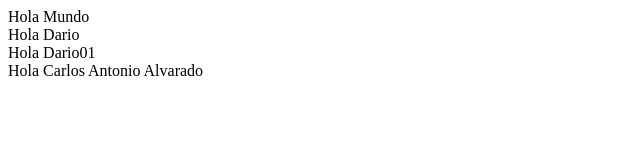
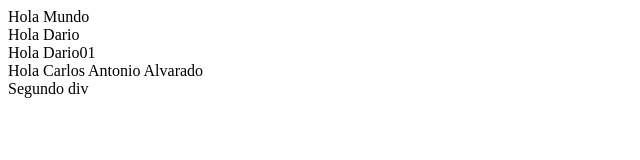
Before and after one commit to MiguelCh24/GitTest, a plain HTML site: page index.html in a window 1280 px wide. Shown: the whole page, without its empty margins (0-640 px from the left). Drawn offline with Linux system fonts and the light colour scheme.

Commit message:
Creacion div con otro user y sin saludo

```diff
--- a/index.html
+++ b/index.html
@@ -11,6 +11,8 @@
     <div>Hola Dario</div>
     <div>Hola Dario01</div>
     <div>Hola Carlos Antonio Alvarado</div>
+    <div>Segundo div</div>
+
 
 </body>
 </html>
```
